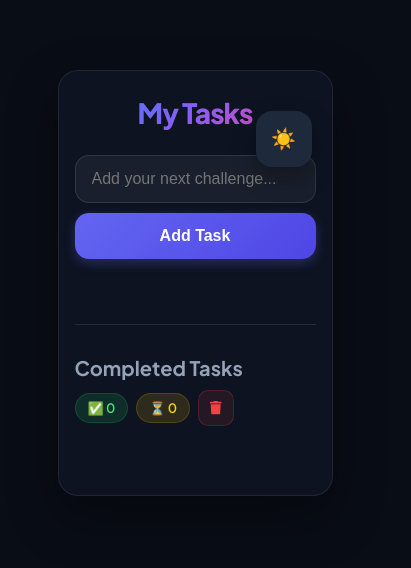
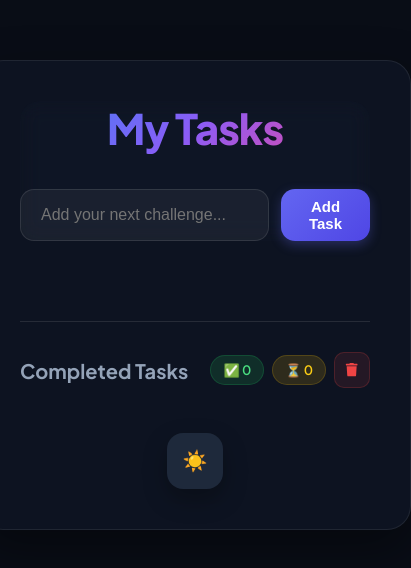
Before and after one commit to engahmedwalid99/Modern-To-Do-List, a React (Create React App) app: page / in a window 390 px wide. Shown: the top 568 px of the page, 411 px wide, since content can reach past the window. Built offline with nearby package versions, Linux system fonts and the light colour scheme.

Commit message:
Update List.css

```diff
--- a/src/List.css
+++ b/src/List.css
@@ -4,6 +4,11 @@
     margin: 0;
     padding: 0;
     box-sizing: border-box;
+
+}
+
+::-webkit-scrollbar{
+    width: 0%;
 }
 
 body {
@@ -18,7 +23,7 @@ body {
     transition: background 0.3s ease;
 }
 
-
+/* Dark & Light Themes Base */
 body.light {
     background: #f1f5f9;
     color: #0f172a;
@@ -27,8 +32,11 @@ body.light {
 /* Container */
 .todo-container {
     width: 100%;
-    max-width: 750px;
+    max-width: 500px;
+    max-height: 90vh;
+    position: relative;
     margin: 40px auto;
+    overflow-y: scroll;
     padding: 40px;
     border-radius: 24px;
     background: rgba(17, 24, 39, 0.7);
@@ -37,6 +45,21 @@ body.light {
     border: 1px solid rgba(255, 255, 255, 0.08);
     box-shadow: 0 20px 50px rgba(0, 0, 0, 0.4);
     transition: all 0.3s ease;
+}
+
+.todo-container::-webkit-scrollbar {
+    display: none;
+}
+
+.todo-container-header {
+    position: sticky;
+    top: 0;
+    z-index: 100;
+    backdrop-filter: blur(10px);
+    width: 100% !important;
+    border-radius: 20px;
+    /* padding: 3px 70px; */
+    margin: 0px 0px 40px 0px;
 }
 
 body.light .todo-container {
@@ -197,7 +220,7 @@ body.light .task-name {
     transform: scale(1.05);
 }
 
-
+/* Completed Section */
 .completed-section {
     margin-top: 30px;
     padding-top: 30px;
@@ -225,7 +248,7 @@ body.light .completed-title {
     color: #64748b;
 }
 
-
+/* Badges & Counter Stats */
 .stat-badge {
     display: inline-flex;
     align-items: center;
@@ -269,7 +292,7 @@ body.light .completed-title {
     transform: scale(1.05);
 }
 
-
+/* Completed Cards Layout */
 .completed-card {
     display: flex;
     justify-content: space-between;
@@ -322,137 +345,8 @@ body.light .completed-title {
     color: #4ade80;
 }
 
-
+/* Floating Theme Button */
 .theme-btn {
-    position: fixed;
-    top: 20px;
-    right: 20px;
-    bottom: auto;
-    width: 48px;
-    height: 48px;
-    border-radius: 14px;
-    border: none;
-    background: #1e293b;
-    color: #f59e0b;
-    font-size: 18px;
-    cursor: pointer;
-    box-shadow: 0 10px 25px rgba(0, 0, 0, 0.3);
-    transition: all 0.3s cubic-bezier(0.4, 0, 0.2, 1);
-    display: flex;
-    justify-content: center;
-    align-items: center;
-    z-index: 2000;
-}
-
-
-.task-name {
-    font-size: 16px;
-    font-weight: 500;
-    color: #e2e8f0;
-    flex: 1;
-    word-break: break-word;
-    text-align: right;
-}
-
-body.light .task-name {
-    color: #334155;
-}
-
-
-@media (max-width: 650px) {
-    body {
-        padding: 10px;
-        align-items: flex-start;
-    }
-
-    .todo-container {
-        padding: 24px 16px;
-        margin: 60px auto 20px auto;
-        border-radius: 20px;
-    }
-
-    .title {
-        font-size: 28px;
-        margin-bottom: 25px;
-    }
-
-
-    .input-box {
-        flex-direction: column;
-        gap: 10px;
-        margin-bottom: 25px;
-    }
-
-    .task-input {
-        width: 100%;
-        padding: 14px 16px;
-    }
-
-    .add-btn {
-        width: 100%;
-        padding: 14px 0;
-        font-size: 16px;
-    }
-
-
-    .task-card {
-        padding: 14px;
-        flex-direction: row-reverse;
-        align-items: center;
-        gap: 12px;
-    }
-
-
-    .actions {
-        gap: 6px;
-    }
-
-    .actions button {
-        width: 34px;
-        height: 34px;
-        font-size: 13px;
-    }
-
-
-    .completed-sectio-header {
-        flex-direction: column;
-        gap: 10px;
-        align-items: flex-start;
-    }
-
-
-    .completed-card {
-        flex-direction: row-reverse;
-        padding: 12px;
-    }
-
-    .completed-left {
-        flex-direction: row-reverse;
-        gap: 10px;
-        flex: 1;
-    }
-
-    .completed-info h3 {
-        font-size: 14px;
-        text-align: right;
-    }
-
-    .theme-btn {
-        top: auto;
-        bottom: 20px;
-        right: 20px;
-        width: 50px;
-        height: 50px;
-        border-radius: 50%;
-        box-shadow: 0 10px 30px rgba(0, 0, 0, 0.5);
-    }
-}
-
-
-.theme-btn {
-    position: fixed;
-    top: 40px;
-    bottom: 30px;
     width: 56px;
     height: 56px;
     border-radius: 16px;
@@ -463,9 +357,7 @@ body.light .task-name {
     cursor: pointer;
     box-shadow: 0 10px 25px rgba(0, 0, 0, 0.3);
     transition: all 0.3s cubic-bezier(0.4, 0, 0.2, 1);
-    display: flex;
-    justify-content: center;
-    align-items: center;
+
 }
 
 body.light .theme-btn {
```
